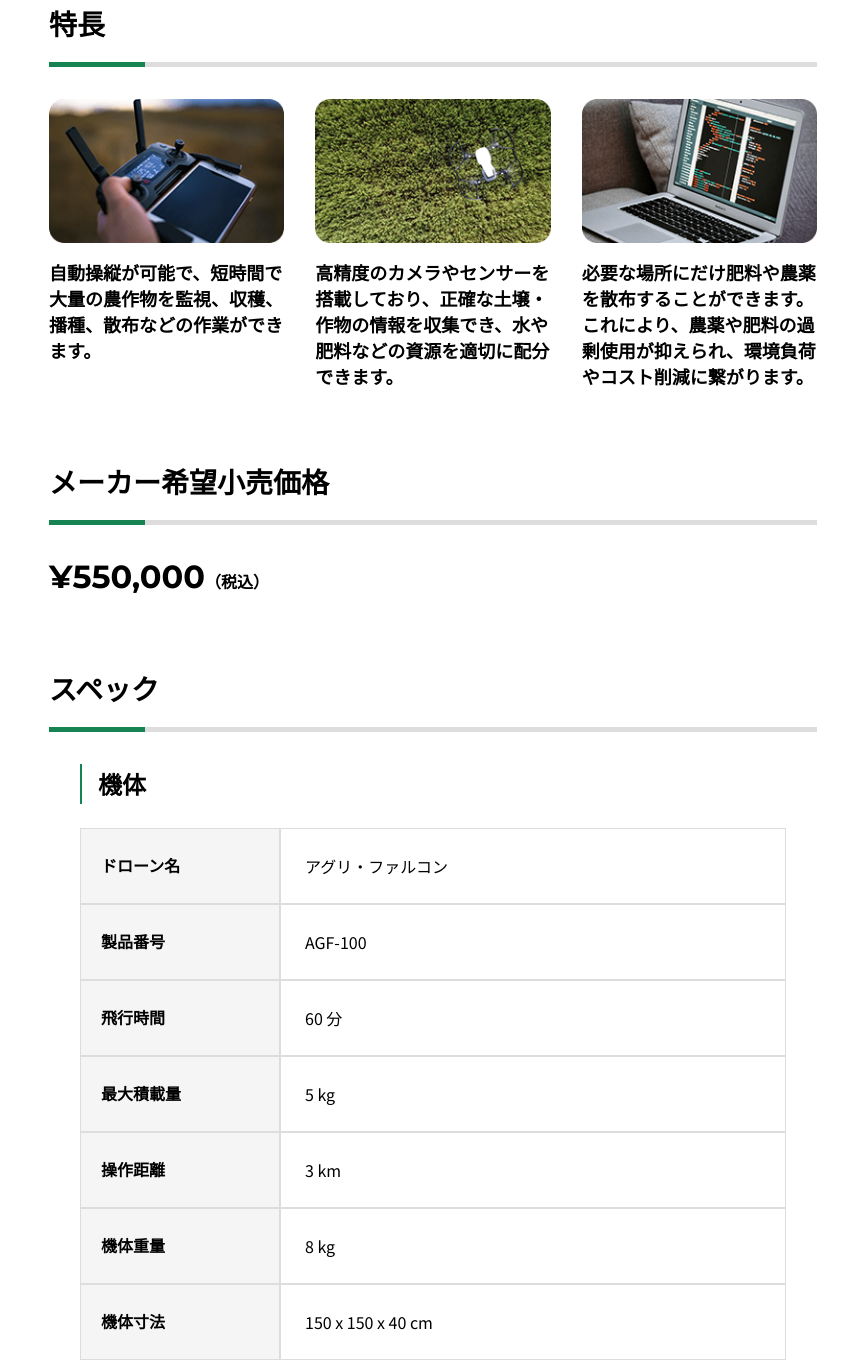
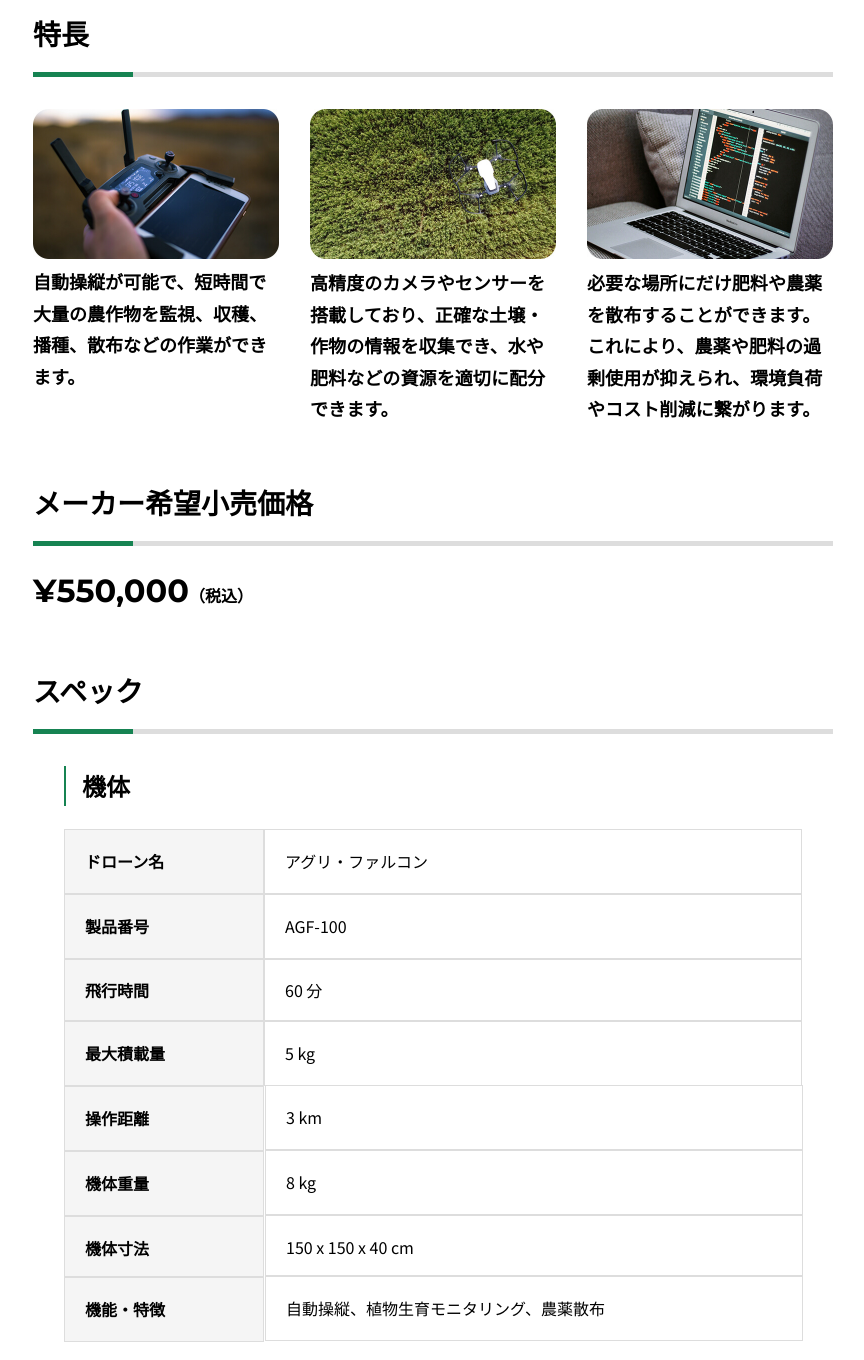
Before and after one commit to Itou-Hiroaki-qqq/website, a plain HTML site: page price/index.html in a window 1280 px wide. Shown: the part 1440-2800 px from the top of the page, without its empty margins (207-1071 px from the left). Drawn offline with nearby package versions, Linux system fonts and the light colour scheme; some packages are replaced by stand-ins of ours.

Commit message:
price(SP/PC)のパーフェクトピクセルに基づく修正完了

```diff
--- a/price/index.html
+++ b/price/index.html
@@ -46,7 +46,7 @@
 
     <main>
         <article>
-            <div class="subpage-hero wrapper">
+            <div class="subpage-hero wrapper wrapper--subpage-hero">
                 <div class=" subpage-hero__wrapper">
                     <picture class="subpage-hero__img">
                         <source
@@ -71,7 +71,12 @@
                     <div class="swiper">
                         <div class="swiper-wrapper">
                             <div class="swiper-slide">
-                                <img src="../assets/images/03_products_service/pht_products_service_carousel_1.png" alt="農業用ドローンの外観です。">
+                                <picture>
+                                    <source
+                                    srcset="../assets/images/03_products_service/pht_products_service_carousel_1_pc.jpg"
+                                    media="(min-width: 768px)">
+                                    <img src="../assets/images/03_products_service/pht_products_service_carousel_1_sp.jpg" alt="">
+                                </picture>
                             </div>
                             <div class="swiper-slide">
                                 <img src="../assets/images/03_products_service/pht_products_service_carousel_2.png" alt="農業用ドローンを実際に操縦している様子です">
@@ -90,15 +95,30 @@
                     <h3 class="products-topic">特長</h3>
                     <ul class="merit__list">
                         <li class="merit__item">
-                            <img src="../assets/images/03_products_service/pht_products_service_feature_1.png" alt="">
+                            <picture>
+                                <source
+                                srcset="../assets/images/03_products_service/pht_products_service_feature_1_pc.jpg"
+                                media="(min-width: 768px)">
+                                <img src="../assets/images/03_products_service/pht_products_service_feature_1_sp.jpg" alt="">
+                            </picture>
                             <p>自動操縦が可能で、短時間で大量の農作物を監視、収穫、播種、散布などの作業ができます。</p>
                         </li>
                         <li class="merit__item">
-                            <img src="../assets/images/03_products_service/pht_products_service_feature_2.png" alt="">
+                            <picture>
+                                <source
+                                srcset="../assets/images/03_products_service/pht_products_service_feature_2_pc.jpg"
+                                media="(min-width: 768px)">
+                                <img src="../assets/images/03_products_service/pht_products_service_feature_2_sp.jpg" alt="">
+                            </picture>
                             <p>高精度のカメラやセンサーを搭載しており、正確な土壌・作物の情報を収集でき、水や肥料などの資源を適切に配分できます。</p>
                         </li>
                         <li class="merit__item">
-                            <img src="../assets/images/03_products_service/pht_products_service_feature_3.png" alt="">
+                            <picture>
+                                <source
+                                srcset="../assets/images/03_products_service/pht_products_service_feature_3_pc.jpg"
+                                media="(min-width: 768px)">
+                                <img src="../assets/images/03_products_service/pht_products_service_feature_3_sp.jpg" alt="">
+                            </picture>
                             <p>必要な場所にだけ肥料や農薬を散布することができます。これにより、農薬や肥料の過剰使用が抑えられ、環境負荷やコスト削減に繋がります。</p>
                         </li>
                     </ul>
@@ -118,18 +138,18 @@
                             <dd>アグリ・ファルコン</dd>
                             <dt>製品番号</dt>
                             <dd>AGF-100</dd>
-                            <dt>飛行時間</dt>
-                            <dd>60 分</dd>
+                            <dt class="spec__adjust1">飛行時間</dt>
+                            <dd class="spec__adjust2">60 分</dd>
                             <dt>最大積載量</dt>
-                            <dd>5 kg</dd>
+                            <dd class="adjust">5 kg</dd>
                             <dt>操作距離</dt>
-                            <dd>3 km</dd>
+                            <dd class="adjusts">3 km</dd>
                             <dt>機体重量</dt>
-                            <dd>8 kg</dd>
-                            <dt>機体寸法</dt>
-                            <dd>150 x 150 x 40 cm</dd>
+                            <dd class="adjusts">8 kg</dd>
+                            <dt class="spec__adjust3">機体寸法</dt>
+                            <dd class="adjusts spec__adjust3">150 x 150 x 40 cm</dd>
                             <dt>機能・特徴</dt>
-                            <dd>自動操縦、植物生育モニタリング、農薬散布</dd>
+                            <dd class="adjusts">自動操縦、植物生育モニタリング、農薬散布</dd>
                         </dl>
                     </div>
                 </section>
--- a/price/price.css
+++ b/price/price.css
@@ -54,6 +54,9 @@ img {
 /* common PC */
 @media  (min-width:769px) {
 
+    .products-container {
+      padding: 0;
+    }
     .products-topic {
       font-size: 1.75rem;
       padding-bottom: 24px;
@@ -255,13 +258,13 @@ subpage-hero
 }
 
 .subpage-hero__title {
-  margin-top: 32px;
+  margin-top: 22px;
   font-size: 1.875rem;
   font-weight: bold;
 }
 
 .subpage-hero__nav {
-  margin-top: 32px;
+  margin-top: 18px;
 }
 
 .subpage-hero__breadcrumb {
@@ -277,6 +280,8 @@ subpage-hero
 /* パンくず用矢印の作成 */
 .subpage-hero__breadcrumb-item:first-of-type {
   position: relative;
+  /* 調整 */
+  translate: 3px 0px;
 }
 
 .subpage-hero__breadcrumb-item:first-of-type::after {
@@ -290,11 +295,21 @@ subpage-hero
   transform: rotate(-45deg);
   transform-origin: center;
   vertical-align: 1px; /* ← 縦位置を調整 */
+  /* 調整 */
+  translate: -3px 0px;
+}
+
+.subpage-hero__breadcrumb-item:last-of-type {
+  translate: 2px 0px;
 }
 
 
 /* subpage-hero PC */
 @media  (min-width:769px) {
+    .wrapper--subpage-hero {
+      padding: 0;
+    }
+
     .subpage-hero {
       margin-top: 154px;
     }
@@ -323,7 +338,7 @@ subpage-hero
     }
 
     .subpage-hero__nav {
-      margin-top: 24px;
+      margin-top: 15px;
     }
 
     .subpage-hero__breadcrumb-item a {
@@ -337,11 +352,11 @@ subpage-hero
 gallery
 ================================================ */
 .gallery {
-  margin-top: 40px;
+  margin-top: 28px;
 }
 
 .swiper {
-  margin-top: 32px;
+  margin-top: 25px;
   width: 100%;
   height: 100%;
   /* ページネーションのためのposition */
@@ -382,7 +397,15 @@ gallery
 /* gallery PC */
 @media  (min-width:769px) {
     .gallery {
-      margin-top: 63px;
+      margin-top: 54px;
+    }
+
+    .swiper {
+      margin-top: 32px;
+    }
+
+    .swiper-pagination {
+      translate: 0px -8px;
     }
 
 } /* @media  (min-width:769px) */
@@ -392,7 +415,7 @@ gallery
 merit
 ================================================ */
 .merit {
-  margin-top: 59px;
+  margin-top: 55px;
 }
 
 .merit__list {
@@ -400,7 +423,7 @@ merit
 }
 
 .merit__item:not(:first-of-type) {
-  margin-top: 40px;
+  margin-top: 37px;
 }
 
 .merit__item img {
@@ -416,11 +439,32 @@ merit
   font-weight: bold;
 }
 
+.merit__item:nth-of-type(1) p {
+  /* 調整 */
+  margin-top: 7px;
+  line-height: 1.68;
+}
+
+.merit__item:nth-of-type(2) p {
+  /* 調整 */
+  margin-top: 8px;
+  line-height: 1.7;
+  line-break: anywhere;
+  letter-spacing: 0.005em;
+}
+
+.merit__item:nth-of-type(3) p {
+  /* 調整 */
+  margin-top: 8px;
+  line-height: 1.7;
+  letter-spacing: 0.005em;
+}
+
 
 /* merit PC */
 @media  (min-width:769px) {
     .merit {
-      margin-top: 67px;
+      margin-top: 60px;
     }
 
     .merit__list {
@@ -441,6 +485,12 @@ merit
       object-fit: cover;
     }
 
+    .merit__item:nth-of-type(1) p,
+    .merit__item:nth-of-type(2) p,
+    .merit__item:nth-of-type(3) p {
+      line-height: 1.75;
+    }
+
 } /* @media  (min-width:769px) */
 
 
@@ -448,11 +498,11 @@ merit
 price
 ================================================ */
 .price {
-  margin-top: 64px;
+  margin-top: 53px;
 }
 
 .price__txt {
-  margin-top: 24px;
+  margin-top: 16px;
   font-family: "Montserrat", sans-serif;
   font-size: 2rem;
   font-weight: bold;
@@ -467,11 +517,11 @@ price
 /* price PC */
 @media  (min-width:769px) {
     .price {
-      margin-top: 72px;
+      margin-top: 57px;
     }
 
     .price__txt {
-      margin-top: 32px;
+      margin-top: 25px;
       font-size: 2rem;
     }
 
@@ -482,8 +532,8 @@ price
 spec
 ================================================ */
 .spec {
-  margin-top: 64px;
-  padding-bottom: 64px;
+  margin-top: 53px;
+  padding-bottom: 68px;
 }
 
 .spec__title {
@@ -504,7 +554,7 @@ spec
 
 .spec__list dt {
   width: 100%;
-  padding: 12px 12px 12px 20px;
+  padding: 7px 12px 8px 20px;
   background-color: #f5f5f5;
   font-size: 1rem;
   font-weight: bold;
@@ -513,17 +563,22 @@ spec
 
 .spec__list dd {
   width: 100%;
-  padding: 12px 12px 12px 20px;
+  padding: 6px 12px 7px 20px;
   background-color: #fff;
   font-size: 1rem;
   border: 1px solid #ddd;
+}
+
+/* 調整 */
+.adjusts {
+  translate: -2px 1px;
 }
 
 
 /* spec PC */
 @media  (min-width:769px) {
     .spec {
-      margin-top: 72px;
+      margin-top: 60px;
       padding-bottom: 72px;
     }
 
@@ -538,17 +593,31 @@ spec
     }
 
     .spec__list {
-      margin-top: 24px;
+      margin-top: 23px;
       display: grid;
       grid-template-columns: 200px 1fr;
     }
 
     .spec__list dt {
-      padding: 24px 20px;
+      padding: 19px 20px 20px 20px;
     }
 
     .spec__list dd {
-      padding: 25px 24px 25px 24px;
+      padding: 19px 20px 20px 20px;
+    }
+
+    /* 調整 */
+    .spec__list .spec__adjust1 {
+      padding: 18px 20px 18px 20px;
+    }
+    .spec__list .spec__adjust2 {
+      padding: 18px 20px 18px 20px;
+    }
+    .adjusts {
+      translate: 1px -1px;
+    }
+    .spec__list .spec__adjust3 {
+      padding: 19px 20px 16px 20px;
     }
 
 } /* @media  (min-width:769px) */
@@ -608,6 +677,10 @@ contac
       padding: 0 16px;
     }
 
+    .contact__btn a {
+      translate: 0px -1px;
+    }
+
 } /* @media  (min-width:769px) */
 
 
@@ -662,10 +735,14 @@ footer {
 
     .footer-nav__item:first-of-type {
       padding-right: 22px;
+      /* 調整 */
+      translate: 5px 0px;
     }
 
     .footer-nav__item:last-of-type {
       padding-left: 22px;
+      /* 調整 */
+      translate: 0px -2px;
     }
 
 } /* @media  (min-width:769px) */
```
Also changed, not shown: assets/style/style.css (+20 -15 lines), assets/images/03_products_service/pht_products_service_carousel_1.png (deleted), assets/images/03_products_service/pht_products_service_carousel_1_pc.jpg (added), assets/images/03_products_service/pht_products_service_carousel_1_sp.jpg (added), assets/images/03_products_service/pht_products_service_feature_1.png (deleted), assets/images/03_products_service/pht_products_service_feature_1_pc.jpg (added), assets/images/03_products_service/pht_products_service_feature_1_sp.jpg (added), assets/images/03_products_service/pht_products_service_feature_2.png (deleted), assets/images/03_products_service/pht_products_service_feature_2_pc.jpg (added), assets/images/03_products_service/pht_products_service_feature_2_sp.jpg (added), assets/images/03_products_service/pht_products_service_feature_3.png (deleted), assets/images/03_products_service/pht_products_service_feature_3_pc.jpg (added), assets/images/03_products_service/pht_products_service_feature_3_sp.jpg (added), 1 other file.
